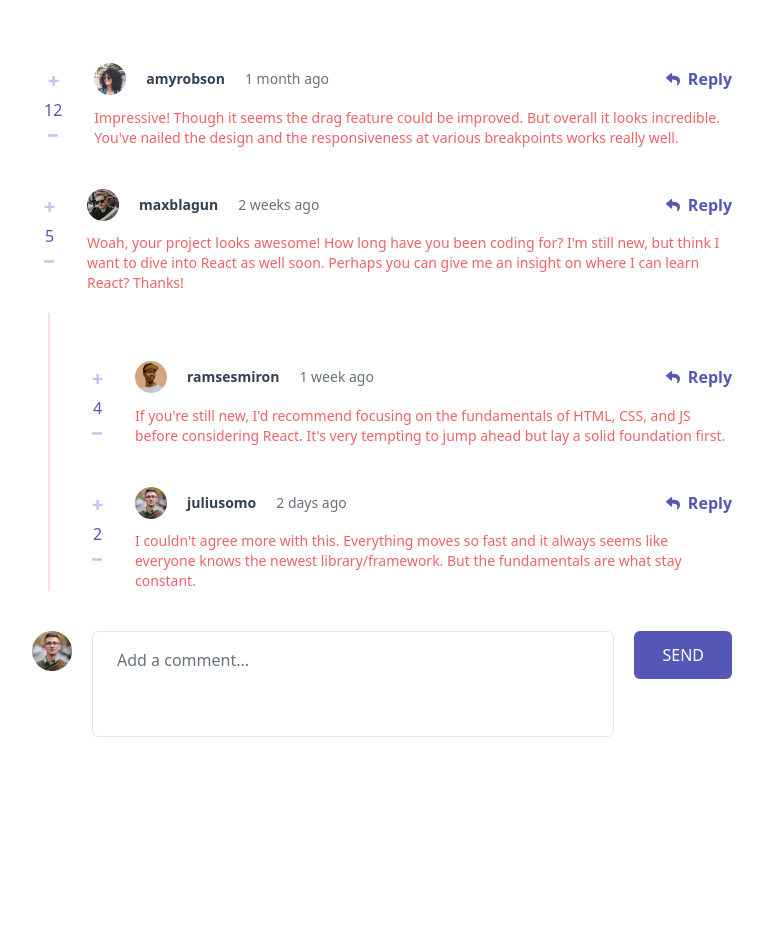
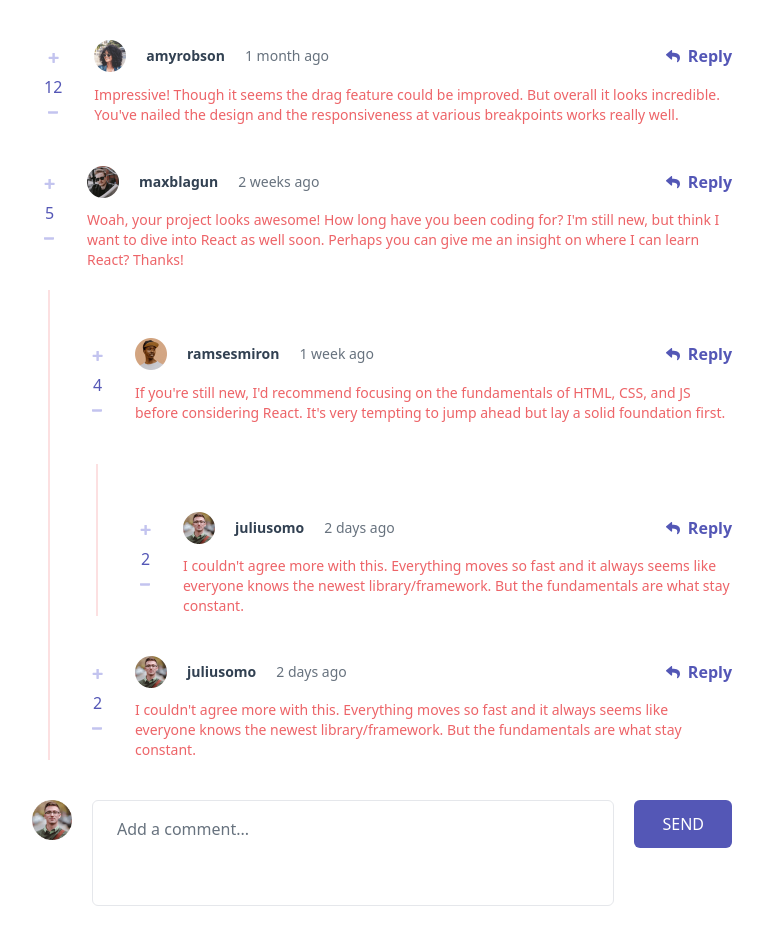
Before and after one commit to Temsaah/Small-projects, a React (Vite) app in the folder interactive-comments-section/React version/: page / in a window 1280 px wide. Shown: the top 942 px of the page, without its empty margins (258-1021 px from the left). Before the commit the page ends 800 px from the top, so only its background shows below. Built offline with nearby package versions, Linux system fonts and the light colour scheme.

Commit message:
Add the logic for liking and disliking

```diff
--- a/interactive-comments-section/React version/public/data.json
+++ b/interactive-comments-section/React version/public/data.json
@@ -47,7 +47,23 @@
             },
             "username": "ramsesmiron"
           },
-          "replies": []
+          "replies": [
+            {
+              "id": 4,
+              "content": "I couldn't agree more with this. Everything moves so fast and it always seems like everyone knows the newest library/framework. But the fundamentals are what stay constant.",
+              "createdAt": "2 days ago",
+              "score": 2,
+              "replyingTo": "ramsesmiron",
+              "user": {
+                "image": {
+                  "png": "./images/avatars/image-juliusomo.png",
+                  "webp": "./images/avatars/image-juliusomo.webp"
+                },
+                "username": "juliusomo"
+              },
+              "replies": []
+            }
+          ]
         },
         {
           "id": 4,
--- a/interactive-comments-section/React version/src/App.jsx
+++ b/interactive-comments-section/React version/src/App.jsx
@@ -24,7 +24,7 @@ function App() {
     <Main>
       <Overlay />
       <CommentsContainer currentUser={currentUser} comments={comments} />
-      <AddCommentForm />
+      <AddCommentForm onSubmit={setComments} />
     </Main>
   );
 }
@@ -97,14 +97,25 @@ function CommentBody({ comment }) {
 }
 
 function CommentFooter({ comment }) {
+  const [likes, setLikes] = useState(comment.score);
+  const [isReact, setIsReact] = useState(false);
+
   return (
     <div className="comment-stats col-start-1 row-start-3 flex justify-between sm:row-start-1 sm:row-span-2">
       <div className="comment-reaction flex gap-5 items-center p-3 sm:gap-3 sm:flex-col">
-        <LikeButton />
-        <p className="text-primary-moderate-blue font-medium">
-          {comment.score}
-        </p>
-        <DislikeButton />
+        <LikeButton
+          isReact={isReact}
+          setIsReact={setIsReact}
+          likes={likes}
+          onReaction={setLikes}
+        />
+        <p className="text-primary-moderate-blue font-medium">{likes}</p>
+        <DislikeButton
+          isReact={isReact}
+          setIsReact={setIsReact}
+          likes={likes}
+          onReaction={setLikes}
+        />
       </div>
     </div>
   );
@@ -121,7 +132,10 @@ function RepliesContainer({ isCurrentUser, replies }) {
 }
 
 function Reply({ isCurrentUser, reply }) {
+  const [replies, setReplies] = useState(reply.replies || []);
+
   return (
+    <>
       <div
         className="grid gap-5  sm:grid-cols-comment-desktop-grid sm:grid-rows-comment-desktop-row sm:gap-x-5 sm:gap-y-3"
         data-id={reply.id}
@@ -131,6 +145,10 @@ function Reply({ isCurrentUser, reply }) {
         <CommentFooter comment={reply} />
         {isCurrentUser ? <SelfCommentActions /> : <CommentActions />}
       </div>
+      {replies.length > 0 && (
+        <RepliesContainer isCurrentUser={isCurrentUser} replies={replies} />
+      )}
+    </>
   );
 }
 
@@ -157,9 +175,30 @@ function CommentActions() {
   );
 }
 
-function LikeButton() {
+function LikeButton({ onReaction, isReact, setIsReact }) {
+  const [isLiked, setIsLiked] = useState(false);
+
+  function handleLike() {
+    if (isReact) {
+      onReaction((like) => like - 1);
+      setIsReact(false);
+      setIsLiked(false);
+      return;
+    }
+    onReaction((like) => like + 1);
+    setIsReact(true);
+    setIsLiked(true);
+  }
+
   return (
-    <button className="text-primary-light-grayish-blue hover:text-primary-moderate-blue">
+    <button
+      className={`${
+        isLiked
+          ? "text-primary-moderate-blue"
+          : "text-primary-light-grayish-blue"
+      } hover:text-primary-moderate-blue`}
+      onClick={handleLike}
+    >
       <svg width="11" height="11" xmlns="http://www.w3.org/2000/svg">
         <path
           d="M6.33 10.896c.137 0 .255-.05.354-.149.1-.1.149-.217.149-.354V7.004h3.315c.136 0 .254-.05.354-.149.099-.1.148-.217.148-.354V5.272a.483.483 0 0 0-.148-.354.483.483 0 0 0-.354-.149H6.833V1.4a.483.483 0 0 0-.149-.354.483.483 0 0 0-.354-.149H4.915a.483.483 0 0 0-.354.149c-.1.1-.149.217-.149.354v3.37H1.08a.483.483 0 0 0-.354.15c-.1.099-.149.217-.149.353v1.23c0 .136.05.254.149.353.1.1.217.149.354.149h3.333v3.39c0 .136.05.254.15.353.098.1.216.149.353.149H6.33Z"
@@ -170,9 +209,30 @@ function LikeButton() {
   );
 }
 
-function DislikeButton() {
+function DislikeButton({ onReaction, isReact, setIsReact }) {
+  const [isDisliked, setIsDisliked] = useState(false);
+
+  function handleDislike() {
+    if (isReact) {
+      onReaction((like) => like + 1);
+      setIsReact(false);
+      setIsDisliked(false);
+      return;
+    }
+    onReaction((like) => like - 1);
+    setIsReact(true);
+    setIsDisliked(true);
+  }
+
   return (
-    <button className="text-primary-light-grayish-blue hover:text-primary-moderate-blue">
+    <button
+      className={`${
+        isDisliked
+          ? "text-primary-moderate-blue"
+          : "text-primary-light-grayish-blue"
+      } hover:text-primary-moderate-blue`}
+      onClick={handleDislike}
+    >
       <svg width="11" height="3" xmlns="http://www.w3.org/2000/svg">
         <path
           d="M9.256 2.66c.204 0 .38-.056.53-.167.148-.11.222-.243.222-.396V.722c0-.152-.074-.284-.223-.395a.859.859 0 0 0-.53-.167H.76a.859.859 0 0 0-.53.167C.083.437.009.57.009.722v1.375c0 .153.074.285.223.396a.859.859 0 0 0 .53.167h8.495Z"
@@ -191,13 +251,40 @@ function CurrentUserBadge() {
   );
 }
 
-function AddCommentForm() {
+function AddCommentForm({ onSubmit }) {
+  const [text, setText] = useState("");
+
+  function handleAddComment(e) {
+    e.preventDefault();
+    if (!text) return;
+
+    const newComment = {
+      id: Date.now(),
+      content: text,
+      createdAt: "0 seconds ago",
+      score: 0,
+      user: {
+        image: {
+          png: "./images/avatars/image-juliusomo.png",
+          webp: "./images/avatars/image-juliusomo.webp",
+        },
+        username: "juliusomo",
+      },
+      replies: [],
+    };
+
+    onSubmit((comments) => [...comments, newComment]);
+    setText("");
+  }
+
   return (
     <form className="mt-10 grid grid-cols-2 grid-rows-comment-desktop-row gap-5 w-full sm:grid-rows-1 sm:grid-cols-comment-desktop-grid sm:items-center">
       <textarea
         className="border col-span-2 sm:row-start-1 sm:order-2 placeholder:text-neutral-grayish-blue w-full rounded-md px-6 py-4 resize-none"
         placeholder="Add a comment..."
         rows={3}
+        value={text}
+        onChange={(e) => setText(e.target.value)}
       ></textarea>
       <div className="row-start-2 self-center sm:self-start sm:row-start-1 sm:order-1 ">
         <img
@@ -207,7 +294,10 @@ function AddCommentForm() {
         />
       </div>
       <div className="row-start-2 justify-self-end sm:self-start sm:row-start-1 sm:order-3">
-        <button className="uppercase bg-primary-moderate-blue hover:bg-primary-moderate-blue/50 text-white font-medium py-3 px-7 rounded-md">
+        <button
+          className="uppercase bg-primary-moderate-blue hover:bg-primary-moderate-blue/50 text-white font-medium py-3 px-7 rounded-md"
+          onClick={handleAddComment}
+        >
           Send
         </button>
       </div>
--- a/interactive-comments-section/React version/src/index.css
+++ b/interactive-comments-section/React version/src/index.css
@@ -7,3 +7,7 @@
   display: grid;
   place-items: center;
 }
+
+.reacted {
+  color: hsl(238, 40%, 52%);
+}
```
Lines whose indentation alone changed are shown as unchanged.
